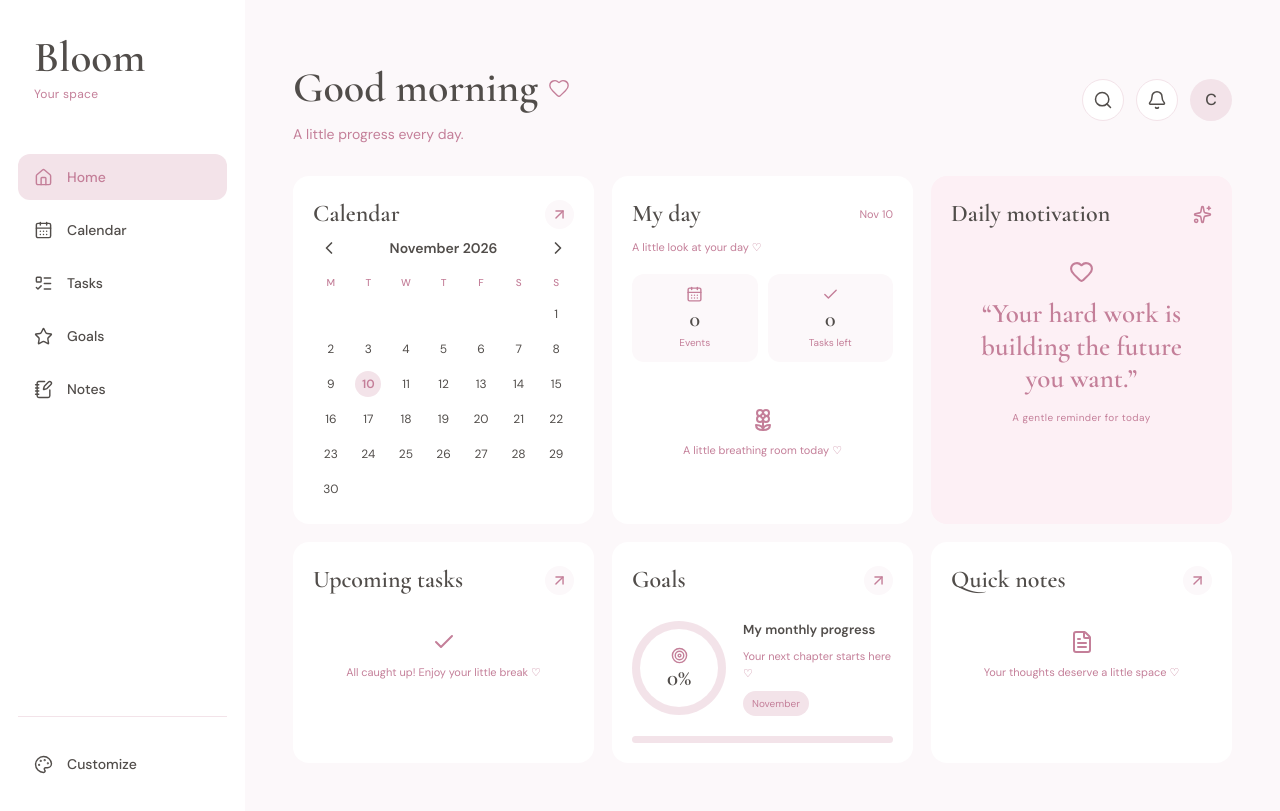
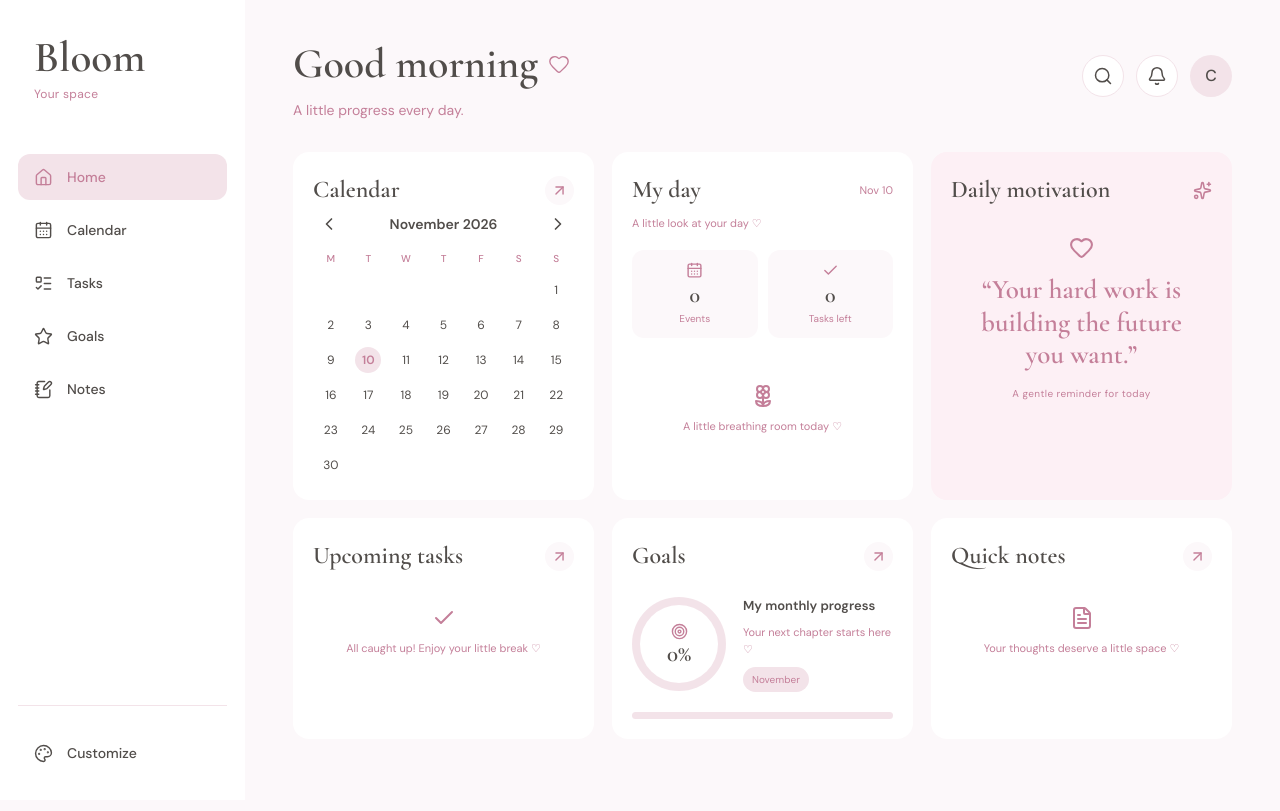
Before and after one commit to clarafritz/Todolist, a React (Vite) app in the folder client/: page / in a window 1280 px wide. Built offline with nearby package versions, Linux system fonts and the light colour scheme.

Commit message:
fix: remove home page vertical scroll

```diff
--- a/client/src/App.css
+++ b/client/src/App.css
@@ -26,6 +26,11 @@ App.css -> Style structure principale
         padding: 24px;
         min-height: 0;
         overflow: hidden;
+    }
+
+    .app-content:has(.home) {
+        padding-top: 24px;
+        padding-bottom: 24px;
     }
 }
 
```
